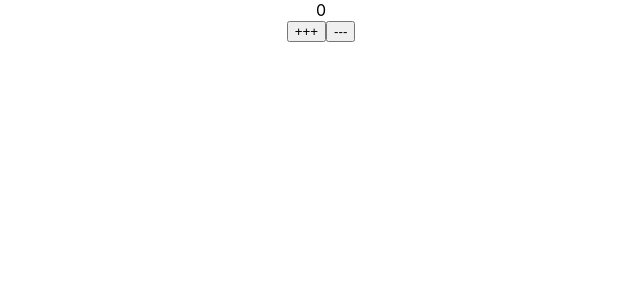
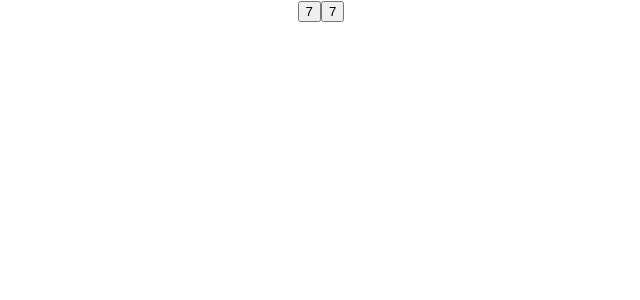
Before and after one commit to Dorisfeng/Interview-practice, a React app in the folder react-demo-app/: page / in a window 1280 px wide. Shown: the top 300 px of the page, without its empty margins (319-959 px from the left). Built offline with nearby package versions, Linux system fonts and the light colour scheme.

Commit message:
fix: hooks

```diff
--- a/react-demo-app/src/App.js
+++ b/react-demo-app/src/App.js
@@ -1,4 +1,12 @@
-import { Hooks, ThisBind, UseStateDemo } from "./demo";
+import {
+  Hooks,
+  ThisBind,
+  UseStateDemo,
+  UseLayoutEffectDemo,
+  UseRefDemo,
+  ForwardRefDemo,
+  CustomHook,
+} from "./demo";
 import "./App.css";
 
 function App() {
@@ -6,7 +14,11 @@ function App() {
     <div className="App">
       {/* <Hooks />
       <ThisBind /> */}
-      <UseStateDemo />
+      {/* <UseStateDemo /> */}
+      {/* <UseLayoutEffectDemo /> */}
+      {/* <UseRefDemo /> */}
+      {/* <ForwardRefDemo /> */}
+      <CustomHook />
     </div>
   );
 }
--- /dev/null
+++ b/react-demo-app/src/demo/custom-hook.js
@@ -0,0 +1,50 @@
+import { useEffect, useState } from "react";
+
+const useNumber = () => {
+  let [number, setNumber] = useState(0);
+  useEffect(() => {
+    setInterval(() => {
+      setNumber((number) => number + 1);
+    }, 1000);
+  }, []);
+  return [number, setNumber];
+};
+const Count1 = () => {
+  let [number, setNumber] = useNumber();
+  return (
+    <>
+      <button
+        onClick={() => {
+          setNumber(number + 1);
+        }}
+      >
+        {number}
+      </button>
+    </>
+  );
+};
+const Count2 = () => {
+  let [number, setNumber] = useNumber();
+  return (
+    <>
+      <button
+        onClick={() => {
+          setNumber(number + 1);
+        }}
+      >
+        {number}
+      </button>
+    </>
+  );
+};
+
+const Demo = () => {
+  return (
+    <>
+      <Count1 />
+      <Count2 />
+    </>
+  );
+};
+
+export default Demo;
--- /dev/null
+++ b/react-demo-app/src/demo/forwardRef-demo.js
@@ -0,0 +1,46 @@
+import { useRef, forwardRef, useImperativeHandle } from "react";
+
+let Child = (props, parentRef) => {
+  let focusRef = useRef();
+  let inputRef = useRef();
+  useImperativeHandle(parentRef, () => {
+    // 返回一个对象，作为父组件的current属性
+    // 父组件可以使用操作子组件中的多个ref
+    return {
+      focusRef,
+      inputRef,
+      name: "计数器",
+      focus() {
+        focusRef.current.focus();
+      },
+      changeText(text) {
+        inputRef.current.value = text;
+      },
+    };
+  });
+  return (
+    <>
+      <input ref={focusRef} type="text" />
+      <input ref={inputRef} />
+    </>
+  );
+};
+Child = forwardRef(Child);
+
+const ForwardRefDemo = () => {
+  const parentRef = useRef();
+
+  const getFocus = () => {
+    parentRef.current.focus();
+    parentRef.current.changeText("<script>alert(1)</script>");
+    console.log(parentRef.current.name);
+  };
+  return (
+    <>
+      <Child ref={parentRef} />
+      <button onClick={getFocus}>获取焦点</button>
+    </>
+  );
+};
+
+export default ForwardRefDemo;
--- a/react-demo-app/src/demo/index.js
+++ b/react-demo-app/src/demo/index.js
@@ -1,4 +1,17 @@
 import Hooks from "./hooks";
 import ThisBind from "./this-bind";
 import UseStateDemo from "./useState-demo";
-export { Hooks, ThisBind, UseStateDemo };
+import UseLayoutEffectDemo from "./useLayout-demo";
+import UseRefDemo from "./useRef-demo";
+import ForwardRefDemo from "./forwardRef-demo";
+import CustomHook from "./custom-hook";
+
+export {
+  Hooks,
+  ThisBind,
+  UseStateDemo,
+  UseLayoutEffectDemo,
+  UseRefDemo,
+  ForwardRefDemo,
+  CustomHook,
+};
--- /dev/null
+++ b/react-demo-app/src/demo/useLayout-demo.js
@@ -0,0 +1,21 @@
+import { useLayoutEffect, useEffect, useState } from "react";
+function LayoutEffect() {
+  const [color, setColor] = useState("red");
+  useLayoutEffect(() => {
+    alert(color);
+  });
+  useEffect(() => {
+    console.log("color", color);
+  });
+  return (
+    <>
+      <div id="myDiv" style={{ background: color }}>
+        颜色
+      </div>
+      <button onClick={() => setColor("red")}>红</button>
+      <button onClick={() => setColor("yellow")}>黄</button>
+      <button onClick={() => setColor("blue")}>蓝</button>
+    </>
+  );
+}
+export default LayoutEffect;
--- /dev/null
+++ b/react-demo-app/src/demo/useRef-demo.js
@@ -0,0 +1,29 @@
+import { useState, useEffect, useRef, Children } from "react";
+const Demo = () => {
+  let [number, setNumber] = useState(0);
+  return (
+    <>
+      <Child />
+      <button onClick={() => setNumber({ number: number + 1 })}>++</button>
+    </>
+  );
+};
+let input;
+const Child = () => {
+  const inputRef = useRef(null);
+  console.log("input===inputRef", input, input === inputRef);
+  if (!input && inputRef.current) {
+    input = inputRef;
+  }
+  const geFocus = () => {
+    inputRef.current.focus();
+  };
+
+  return (
+    <>
+      <input type="text" ref={inputRef} />
+      <button onClick={geFocus}>获取焦点</button>
+    </>
+  );
+};
+export default Demo;
```
Also changed, not shown: 2 other files (tests, documents, lock files or other folders).
